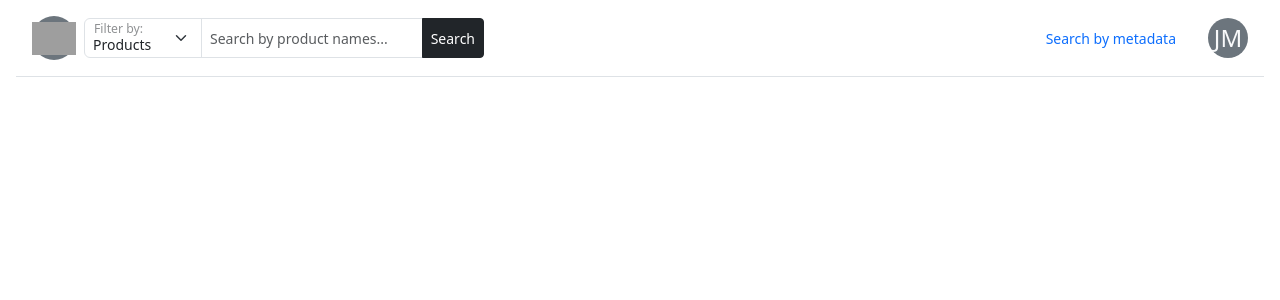
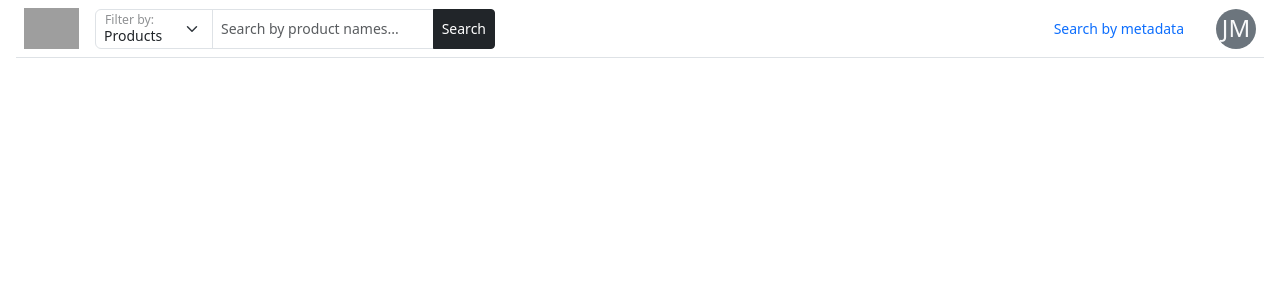
Before and after one commit to simonsobs/soposerve, a Python web app: template hipposerve/web/templates/core.html in a window 1280 px wide. Shown: the top 300 px of the page. Run offline with Jinja, Linux system fonts and the light colour scheme; the template is opened without the code that fills it, so the values that code supplies are empty; grey boxes are pictures that could not be loaded.

Commit message:
Fix logo rendering issue and tweak navbar styling

```diff
--- a/hipposerve/web/templates/navigation.html
+++ b/hipposerve/web/templates/navigation.html
@@ -1,7 +1,9 @@
-<nav class="border-bottom mb-2 p-3 d-flex justify-content-between align-items-center">
+<nav class="border-bottom mb-2 p-2 d-flex justify-content-between align-items-center">
     <div class="w-50 d-flex align-items-center">
-      <div style="display: flex; justify-content: center; align-items: center; width: 2.75rem; height: 2.75rem;" class="rounded-5 me-2 bg-secondary text-light">
-        <a class="nav-link color-light" href="/web"><img src="/web/static/logo.svg" width="100%" /></a>
+      <div class="me-3" title="Click to return to home page">
+        <a class="nav-link color-light" href="/web">
+          <img alt="HIPPO logo" src="/web/static/logo.svg" width="55" height="auto" />
+        </a>
       </div>
       <form
         role="search"
```
